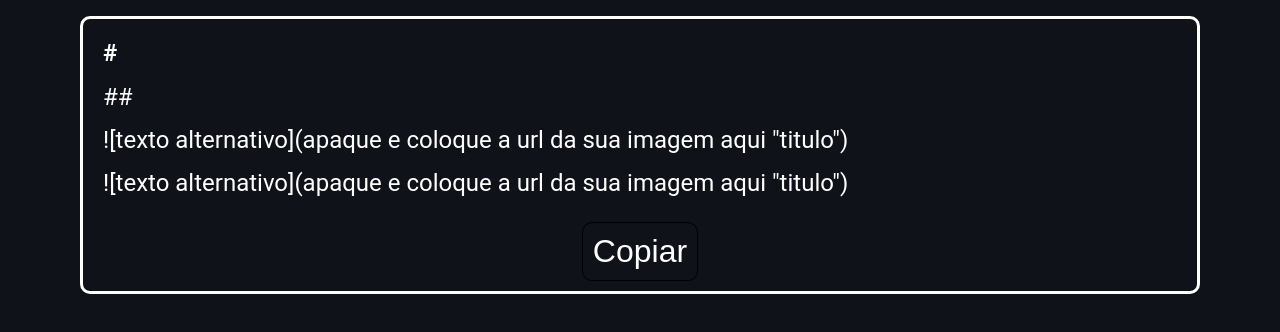
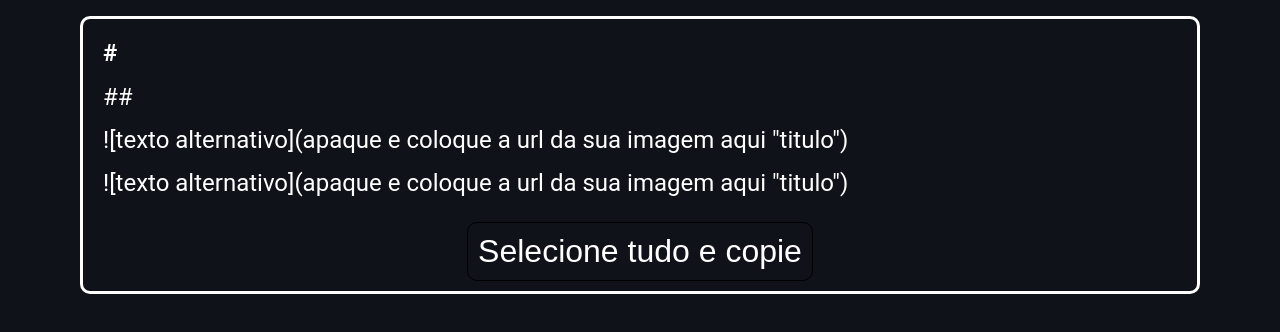
Before and after one commit to denner-august/Readme_creator, a Next.js app in the folder readme-creator/: page /results in a window 1280 px wide. Shown: the top 332 px of the page. Built offline with nearby package versions, Linux system fonts and the light colour scheme.

Commit message:
Update results.tsx

```diff
--- a/readme-creator/pages/results.tsx
+++ b/readme-creator/pages/results.tsx
@@ -36,9 +36,9 @@ export default function Results() {
         })}
 
         <ul>
-          {Dados.products?.map((item) => {
+          {Dados.products?.map((item, index) => {
             return (
-              <div>
+              <div key={index}>
                 <li>
                   <p>
                     {item.redeSocial}: {item.link_RedeSocial}
@@ -51,7 +51,7 @@ export default function Results() {
       </div>
 
       <div className={styles.buttonLayout}>
-        <button className={styles.button}>Copiar</button>
+        <button className={styles.button}>Selecione tudo e copie</button>
       </div>
     </Principal>
   );
```
